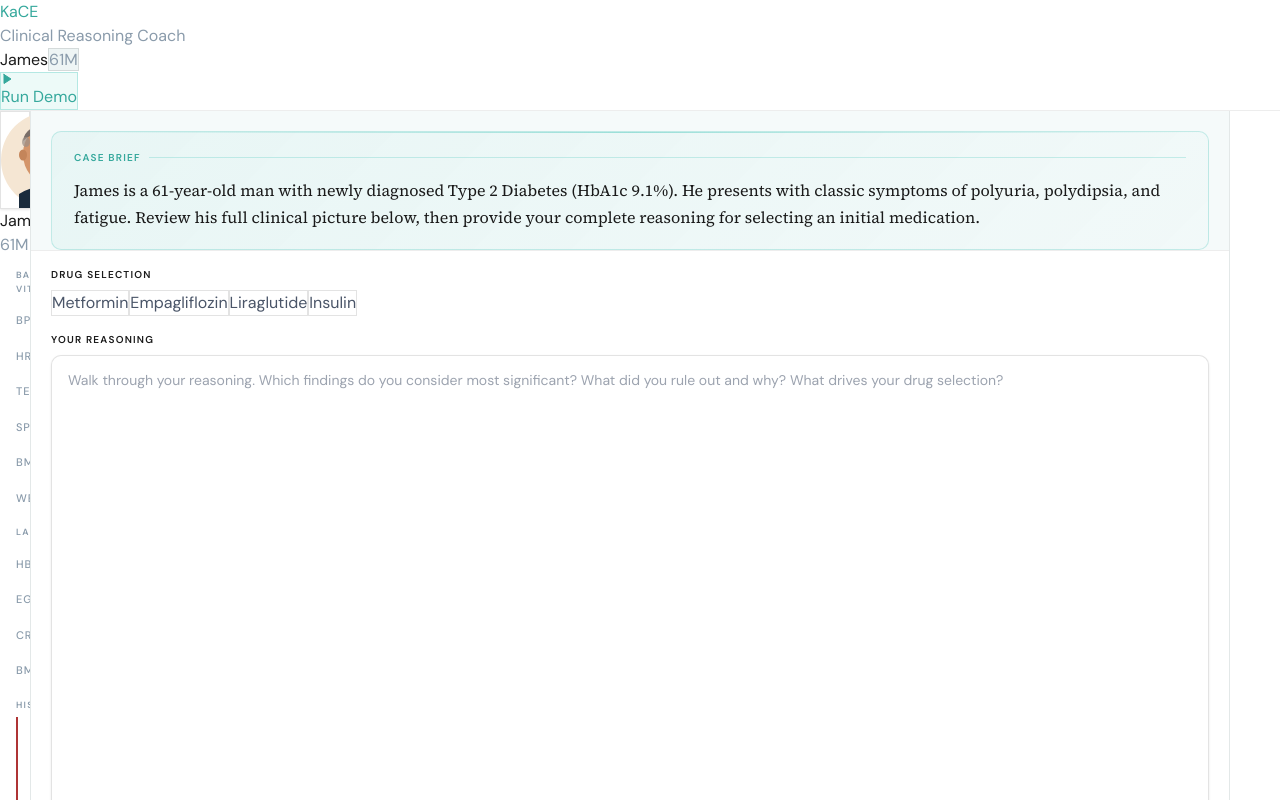
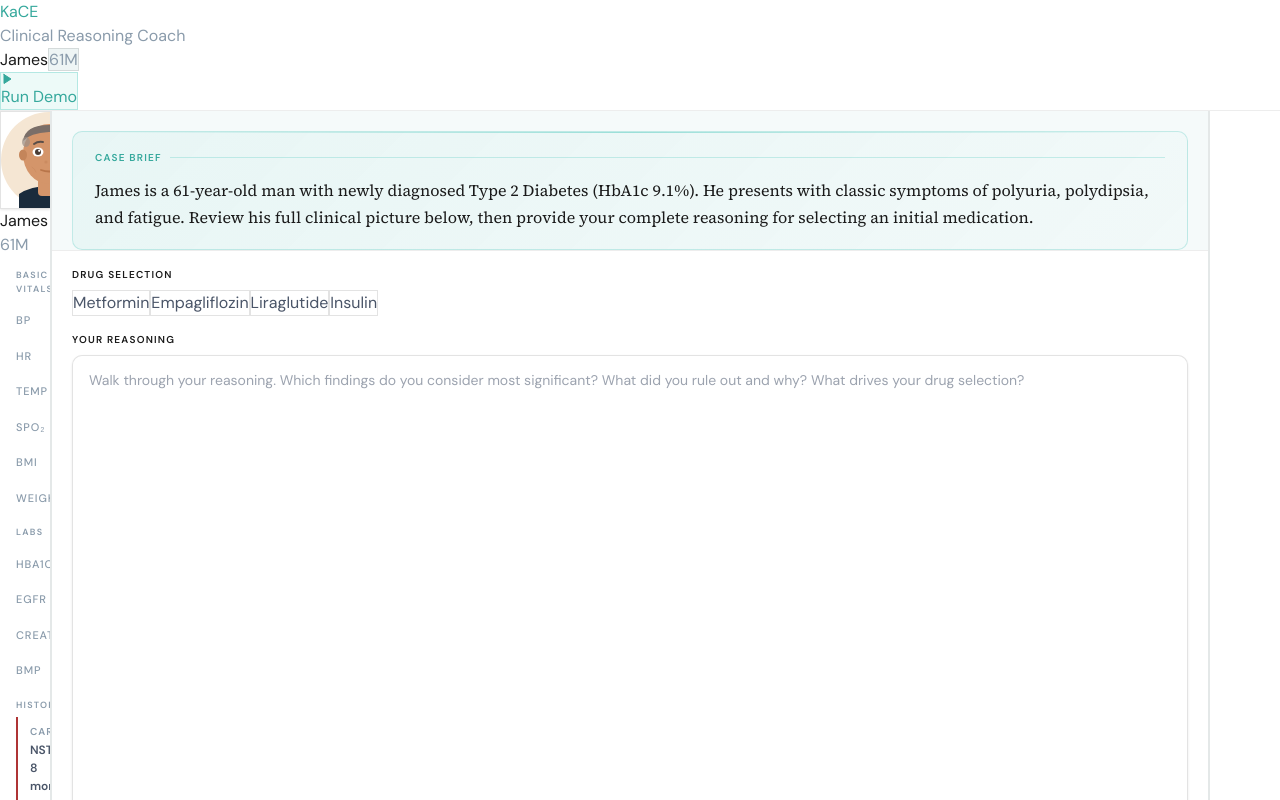
Before and after one commit to itsmarsss/kace, a React (Vite) app: page / in a window 1280 px wide. Shown: the top 800 px of the page. Built offline with nearby package versions, Linux system fonts and the light colour scheme.

Commit message:
feat: increase panel resize flexibility

```diff
--- a/src/App.tsx
+++ b/src/App.tsx
@@ -13,33 +13,47 @@ function App() {
         <TopBar />
         <PanelGroup direction="horizontal" className="flex-1">
           {/* Patient Panel */}
-          <Panel defaultSize={20} minSize={15} maxSize={30}>
+          <Panel defaultSize={20} minSize={10} maxSize={50}>
             <PatientPanel />
           </Panel>
 
           <PanelResizeHandle
             style={{
-              width: '1px',
+              width: '2px',
               background: 'var(--border)',
               cursor: 'col-resize',
+              transition: 'background 0.2s',
+            }}
+            onMouseEnter={(e: any) => {
+              e.currentTarget.style.background = 'var(--teal)'
+            }}
+            onMouseLeave={(e: any) => {
+              e.currentTarget.style.background = 'var(--border)'
             }}
           />
 
           {/* Reasoning Panel */}
-          <Panel defaultSize={50} minSize={30}>
+          <Panel defaultSize={50} minSize={20}>
             <ReasoningPanel />
           </Panel>
 
           <PanelResizeHandle
             style={{
-              width: '1px',
+              width: '2px',
               background: 'var(--border)',
               cursor: 'col-resize',
+              transition: 'background 0.2s',
+            }}
+            onMouseEnter={(e: any) => {
+              e.currentTarget.style.background = 'var(--teal)'
+            }}
+            onMouseLeave={(e: any) => {
+              e.currentTarget.style.background = 'var(--border)'
             }}
           />
 
           {/* Diagram Panel */}
-          <Panel defaultSize={30} minSize={20} maxSize={50}>
+          <Panel defaultSize={30} minSize={15} maxSize={70}>
             <DiagramPanel />
           </Panel>
         </PanelGroup>
```
